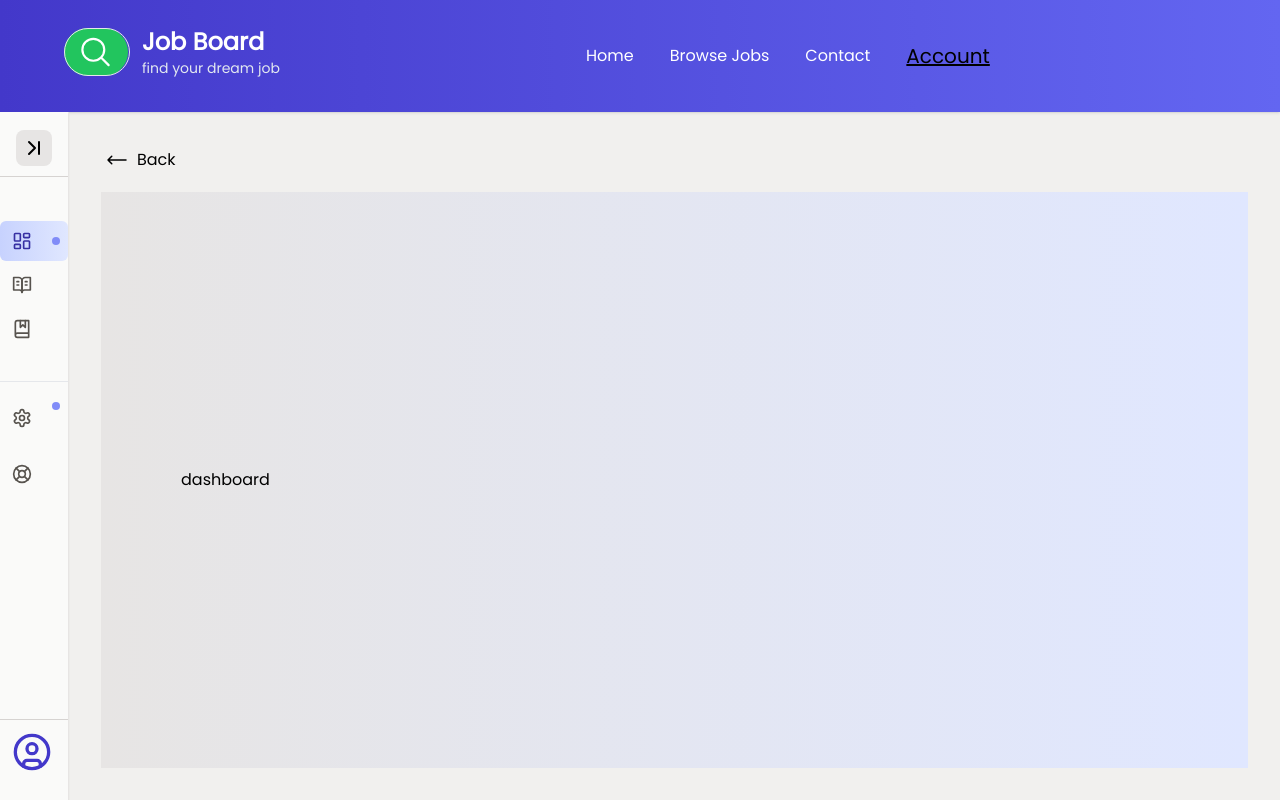
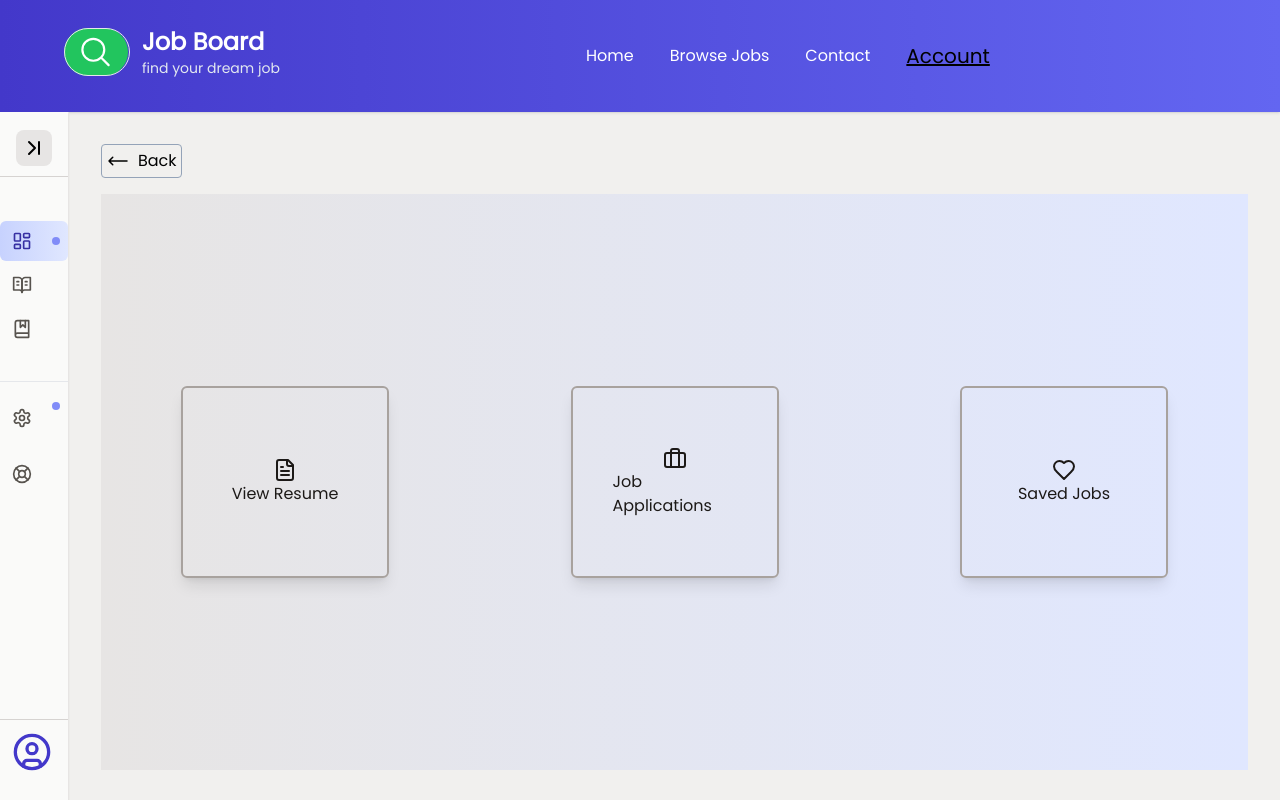
Before and after one commit to gatimugabriel/CODSOFT, a React (Vite) app in the folder task1/job-board/: page /dashboard in a window 1280 px wide. Shown: the top 800 px of the page. Built offline with nearby package versions, Linux system fonts and the light colour scheme; sample sign-in values are in the browser's storage.

Commit message:
add: dashboard features

```diff
--- a/task1/job-board/src/components/common/navigation/BackButton.jsx
+++ b/task1/job-board/src/components/common/navigation/BackButton.jsx
@@ -10,7 +10,7 @@ export default function BackButton() {
     return (
         <div
             onClick={handleNavigate}
-            className="flex items-center w-fit mb-4 p-1 rounded-md space-x-2 hover:bg-gradient-to-r hover:from-indigo-100 hover:to-indigo-200 hover:text-indigo-800 cursor-pointer">
+            className="flex items-center w-fit mb-4 p-1 rounded space-x-2 hover:bg-gradient-to-r hover:from-indigo-100 hover:to-indigo-200 hover:text-indigo-800 cursor-pointer border border-slate-400">
             <svg xmlns="http://www.w3.org/2000/svg" fill="none" viewBox="0 0 24 24" strokeWidth={1.5} stroke="currentColor" className="font-bold w-6 h-6">
                 <path strokeLinecap="round" strokeLinejoin="round" d="M6.75 15.75L3 12m0 0l3.75-3.75M3 12h18" />
             </svg>
--- a/task1/job-board/src/components/common/navigation/sidebar/Sidebar.jsx
+++ b/task1/job-board/src/components/common/navigation/sidebar/Sidebar.jsx
@@ -30,9 +30,6 @@ export default function Sidebar() {
                 <>
                     <SidebarItem href="/my-jobs" onclick={() => handleClick('/my-jobs')} icon={<Database size={20}/>}
                                  text="my jobs"/>
-                    {/*<SidebarItem href="/statistics" onclick={() => handleClick('/statistics')}*/}
-                    {/*             icon={<BarChart3 size={20}/>}*/}
-                    {/*             text="statistics"/>*/}
                 </>
                 :
 
--- /dev/null
+++ b/task1/job-board/src/components/dashboard/CandidateDashboard.jsx
@@ -0,0 +1,23 @@
+import { Link } from "react-router-dom";
+import { FileTextIcon, BriefcaseIcon, HeartIcon } from "lucide-react"; // Import other icons as needed
+
+export default function CandidateDashboard() {
+    return (
+        <>
+            <Link to={'/resume'} className="dashboard-feature-link">
+                <FileTextIcon />
+                View Resume
+            </Link>
+
+            <Link to={'/applications'} className="dashboard-feature-link">
+                <BriefcaseIcon />
+                Job Applications
+            </Link>
+
+            <Link to={'/favourites'} className="dashboard-feature-link">
+                <HeartIcon />
+                Saved Jobs
+            </Link>
+        </>
+    );
+}
--- /dev/null
+++ b/task1/job-board/src/components/dashboard/EmployerDashboard.jsx
@@ -0,0 +1,23 @@
+import { Link } from "react-router-dom";
+import {PlusIcon, ClipboardCheckIcon, HeartIcon} from "lucide-react"; // Import other icons as needed
+
+export default function EmployerDashboard() {
+    return (
+        <>
+            <Link to={'/create-job'} className="dashboard-feature-link dashed-border">
+                <PlusIcon />
+                New Job
+            </Link>
+
+            <Link to={'/my-jobs'} className="dashboard-feature-link">
+                <ClipboardCheckIcon />
+                Manage Jobs
+            </Link>
+
+            <Link to={'/favourites'} className="dashboard-feature-link">
+                <HeartIcon />
+                Saved Jobs
+            </Link>
+        </>
+    );
+}
--- a/task1/job-board/src/components/layout/Account.jsx
+++ b/task1/job-board/src/components/layout/Account.jsx
@@ -7,10 +7,12 @@ export default function Account() {
         <div className="flex h-screen">
             <Sidebar/>
             <div className="flex-1 p-1 md:p-8 overflow-x-hidden h-screen overflow-y-scroll">
+              <div className="sticky top-0">
                <BackButton />
-               <div className="" >
+              </div>
+               <section className="" >
                 <Outlet/>
-               </div>
+               </section>
             </div>
         </div>
     );
--- a/task1/job-board/src/screens/dashboard/Dashboard.css
+++ b/task1/job-board/src/screens/dashboard/Dashboard.css
@@ -1,7 +1,10 @@
 .dashboard-container{
     @apply bg-gradient-to-r from-stone-200 to-indigo-100
-    h-[calc(100vh-14rem)] py-2 px-1 md:px-20 flex flex-col md:flex-row md:space-x-4 gap-y-3 items-center md:justify-between;
+    md:h-[calc(100vh-14rem)] py-2 px-1 md:px-20 flex flex-col md:flex-row md:space-x-4 gap-y-3 items-center md:justify-between;
 }
-.feature-link{
-    @apply shadow-lg hover:border-none hover:bg-gradient-to-r hover:from-indigo-600 hover:to-indigo-400 hover:text-indigo-50  w-52 flex flex-col items-center justify-center rounded-md border-2 border-dashed border-stone-400 leading-6 text-stone-900 font-medium p-10;
+.dashboard-feature-link{
+    @apply h-48 shadow-lg hover:border-none hover:bg-gradient-to-r hover:from-indigo-600 hover:to-indigo-400 hover:text-indigo-50  w-52 flex flex-col items-center justify-center rounded-md border-2 border-stone-400 hover:border-2 hover:border-indigo-500 leading-6 text-stone-900 font-medium p-10 transition-all duration-1000;
 }
+.dashed-border{
+    @apply border-dashed
+ }
--- a/task1/job-board/src/screens/dashboard/Dashboard.jsx
+++ b/task1/job-board/src/screens/dashboard/Dashboard.jsx
@@ -1,41 +1,21 @@
-import {Link} from "react-router-dom";
-import {PlusIcon} from "lucide-react";
 import useAuth from "../../hooks/useAuth.js";
 import './Dashboard.css'
+import EmployerDashboard from "../../components/dashboard/EmployerDashboard.jsx";
+import CandidateDashboard from "../../components/dashboard/CandidateDashboard.jsx";
 
-function Dashboard() {
+export default function Dashboard() {
     const {userInfo} = useAuth()
+    // const userName = userInfo?.user?.userName.split(' ')[0]
 
     return (
         <div className="dashboard-container">
             {userInfo?.user?.role === 'employer' ?
+                <EmployerDashboard/>
+                :
                 <>
-                    <Link to={'/create-job'}
-                          className="feature-link">
-                        <PlusIcon/>
-                        New job
-                    </Link>
-                    <Link to={'/create-job'}
-                          className="feature-link">
-                        <PlusIcon/>
-                        New job
-                    </Link>
-
-                    <Link to={'/create-job'}
-                          className="feature-link">
-                        <PlusIcon/>
-                        New job
-                    </Link>
-
-                </>
-                :
-
-                <>
-                    dashboard
+                    <CandidateDashboard />
                 </>
             }
         </div>
     );
 }
-
-export default Dashboard;
```
Also changed, not shown: task1/job-board/src/components/dashboard/AdminDashboard.jsx (deleted), task1/job-board/src/components/dashboard/UserDashboard.jsx (deleted).
